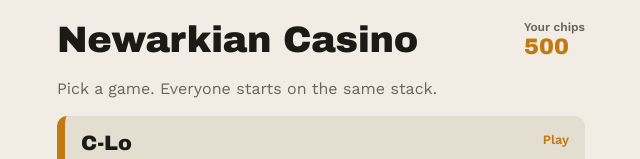
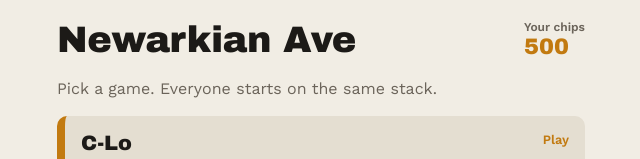
Before and after one commit to Newarkian/Newarkian-Ave, a plain HTML site: page index.html in a window 1280 px wide. Shown: the top 159 px of the page, without its empty margins (319-959 px from the left). Drawn offline with nearby package versions, Linux system fonts and the light colour scheme.

Commit message:
Update index.html

```diff
--- a/index.html
+++ b/index.html
@@ -63,7 +63,7 @@ summary{cursor:pointer;color:var(--ink);font-weight:600}
 </head>
 <body>
 <main>
-<header><h1 class="f">Newarkian Casino</h1><div class="chips f"><small>Your chips</small><span id="chips">500</span></div></header>
+<header><h1 class="f">Newarkian Ave</h1><div class="chips f"><small>Your chips</small><span id="chips">500</span></div></header>
 <div id="view"></div>
 </main>
 <script>
```
